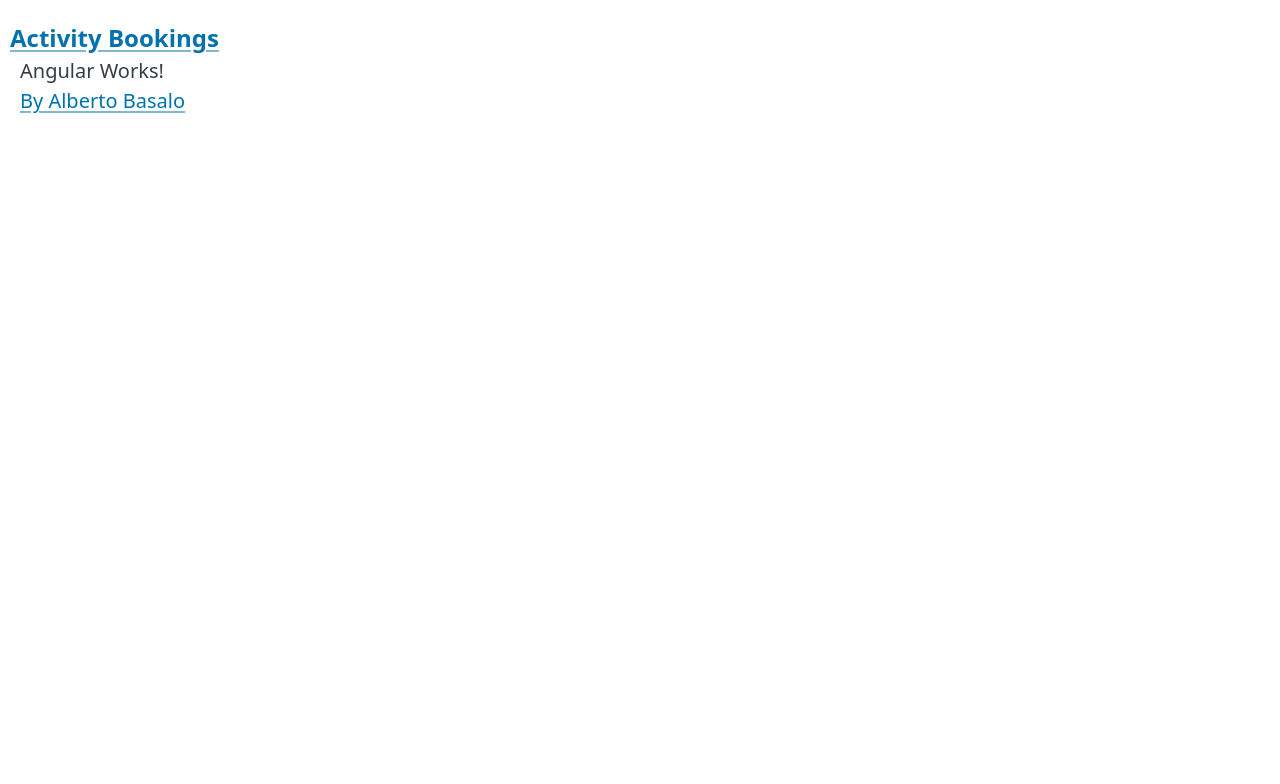
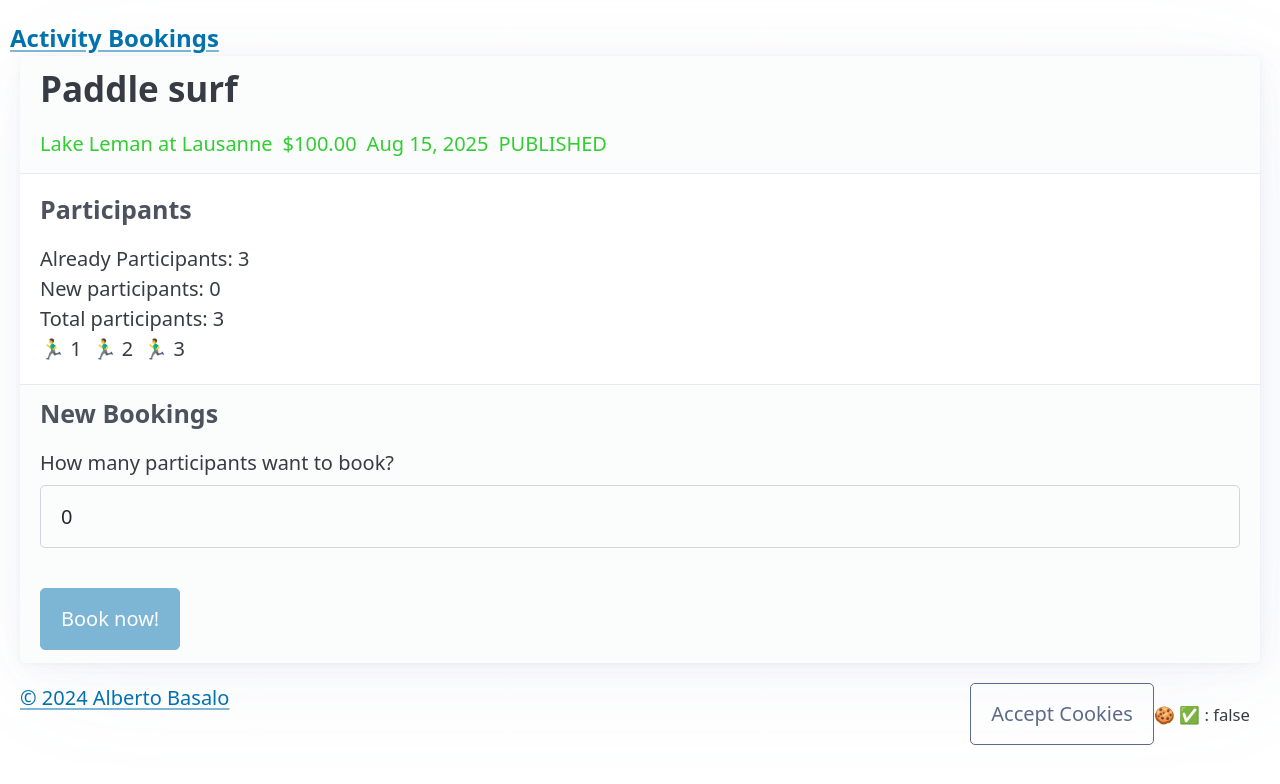
Before and after one commit to AlbertoBasalo/nc-lab, an Angular app in the folder ActivityBookings/: page / in a window 1280 px wide. Shown: the top 784 px of the page. Built offline with nearby package versions, Linux system fonts and the light colour scheme.

Commit message:
feat: 3 componentes y datos

```diff
--- a/ActivityBookings/src/app/app.component.html
+++ b/ActivityBookings/src/app/app.component.html
@@ -1,8 +1,6 @@
 <lab-header></lab-header>
 <main>
-  Angular Works!
+  <lab-bookings></lab-bookings>
   <router-outlet></router-outlet>
 </main>
-<footer>
-  <a href="https://albertobasalo.dev" target="_blank">By Alberto Basalo</a>
-</footer>
+<lab-footer></lab-footer>
--- a/ActivityBookings/src/app/app.module.ts
+++ b/ActivityBookings/src/app/app.module.ts
@@ -3,10 +3,11 @@ import { BrowserModule } from '@angular/platform-browser';
 
 import { AppRoutingModule } from './app-routing.module';
 import { AppComponent } from './app.component';
+import { BookingsComponent } from './bookings/bookings.component';
 import { CoreModule } from './core/core.module';
 
 @NgModule({
-  declarations: [AppComponent],
+  declarations: [AppComponent, BookingsComponent],
   imports: [BrowserModule, AppRoutingModule, CoreModule],
   providers: [],
   bootstrap: [AppComponent],
--- /dev/null
+++ b/ActivityBookings/src/app/bookings/bookings.component.css
@@ -0,0 +1,22 @@
+.draft {
+  color: violet;
+  font-style: italic;
+}
+.published {
+  color: limegreen;
+}
+.confirmed {
+  color: green;
+}
+.sold-out {
+  color: green;
+  font-style: italic;
+}
+.done {
+  color: orange;
+  font-style: italic;
+}
+.cancelled {
+  color: red;
+  font-style: italic;
+}
--- /dev/null
+++ b/ActivityBookings/src/app/bookings/bookings.component.html
@@ -0,0 +1,31 @@
+<article>
+  <header>
+    <h2>{{ activity.name }}</h2>
+    <div [class]="activity.status">
+      <span>{{ activity.location }}</span>
+      <span>{{ activity.price | currency }}</span>
+      <span>{{ activity.date | date }}</span>
+      <span>{{ activity.status | uppercase }} </span>
+    </div>
+  </header>
+  <main>
+    <h4>Participants</h4>
+    <div>Already Participants: {{ alreadyParticipants }}</div>
+    <div>New participants: {{ newParticipants }}</div>
+    <div>Total participants: {{ totalParticipants() }}</div>
+    <div>
+      <span *ngFor="let p of participants">🏃‍♂️ {{ p.id }}</span>
+    </div>
+  </main>
+  <footer>
+    <h4>New Bookings</h4>
+    <section *ngIf="remainingPlaces() > 0">
+      <label for="newParticipants">How many participants want to book?</label>
+      <input type="number" [value]="newParticipants" (change)="onNewParticipantsChange($event)" />
+    </section>
+    <section *ngIf="remainingPlaces() === 0">
+      <p>Sorry, no more places available</p>
+    </section>
+    <button [disabled]="booked || newParticipants === 0" (click)="onBookClick()">Book now!</button>
+  </footer>
+</article>
--- /dev/null
+++ b/ActivityBookings/src/app/bookings/bookings.component.ts
@@ -0,0 +1,46 @@
+import { Component } from '@angular/core';
+import { Activity } from '../shared/domain/activity.type';
+
+@Component({
+  selector: 'lab-bookings',
+  templateUrl: './bookings.component.html',
+  styleUrls: ['./bookings.component.css'],
+})
+export class BookingsComponent {
+  activity: Activity = {
+    name: 'Paddle surf',
+    location: 'Lake Leman at Lausanne',
+    price: 100,
+    date: new Date(2025, 7, 15),
+    minParticipants: 4,
+    maxParticipants: 10,
+    status: 'published',
+    id: 1,
+    slug: 'paddle-surf',
+    duration: 2,
+    userId: 1,
+  };
+  alreadyParticipants = 3;
+  newParticipants = 0;
+  totalParticipants = () => this.alreadyParticipants + this.newParticipants;
+  remainingPlaces = () => this.activity.maxParticipants - this.totalParticipants();
+
+  participants = [{ id: 1 }, { id: 2 }, { id: 3 }];
+
+  booked = false;
+
+  onNewParticipantsChange(event: Event): void {
+    const input = event.target as HTMLInputElement;
+    const participants: number = parseInt(input.value);
+    this.newParticipants = participants;
+    this.participants = [];
+    for (let i = 1; i <= this.totalParticipants(); i++) {
+      this.participants.push({ id: i });
+    }
+    console.log('New participants:', participants);
+  }
+  onBookClick(): void {
+    console.log('Booking for', this.newParticipants, 'participants');
+    this.booked = true;
+  }
+}
--- a/ActivityBookings/src/app/core/footer/footer.component.html
+++ b/ActivityBookings/src/app/core/footer/footer.component.html
@@ -1 +1,11 @@
-<p>footer works!</p>
+<footer>
+  <nav>
+    <span>
+      <a [href]="author.homepage" target="_blank"> © {{ getYear() }} {{ author.name }} </a>
+    </span>
+    <span>
+      <button (click)="onAcceptClick()" class="secondary outline">Accept Cookies</button>
+      <small>🍪 ✅ : {{ cookiesAccepted }}</small>
+    </span>
+  </nav>
+</footer>
--- a/ActivityBookings/src/app/core/footer/footer.component.ts
+++ b/ActivityBookings/src/app/core/footer/footer.component.ts
@@ -3,8 +3,29 @@ import { Component } from '@angular/core';
 @Component({
   selector: 'lab-footer',
   templateUrl: './footer.component.html',
-  styleUrls: ['./footer.component.css']
+  styleUrls: ['./footer.component.css'],
 })
 export class FooterComponent {
+  // Properties division
 
+  author = {
+    name: 'Alberto Basalo',
+    homepage: 'https://albertobasalo.dev',
+  };
+
+  cookiesAccepted = false;
+
+  // Public methods division
+
+  getYear(): number {
+    // ! Do not abuse (they are called on every change detection cycle)
+    return new Date().getFullYear();
+  }
+
+  // Event handlers division
+
+  onAcceptClick(): void {
+    console.log('Cookies accepted!');
+    this.cookiesAccepted = true;
+  }
 }
```
Also changed, not shown: ActivityBookings/src/app/shared/domain/activities.data.ts (added, +73 -0 lines), ActivityBookings/src/app/shared/domain/activity.type.ts (added, +38 -0 lines), ActivityBookings/src/app/shared/domain/booking.type.ts (added, +42 -0 lines), 2 other files (tests, documents, lock files or other folders).
